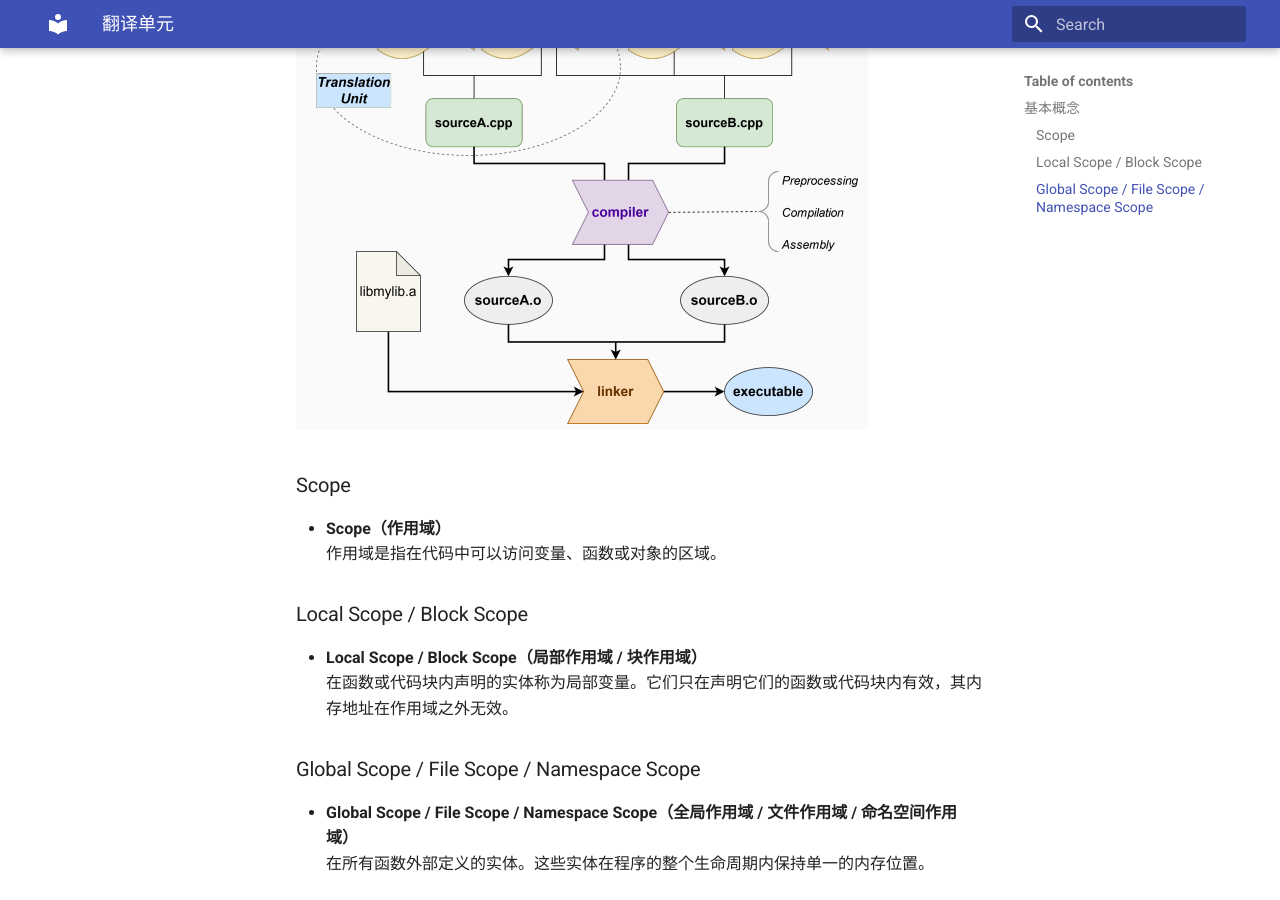
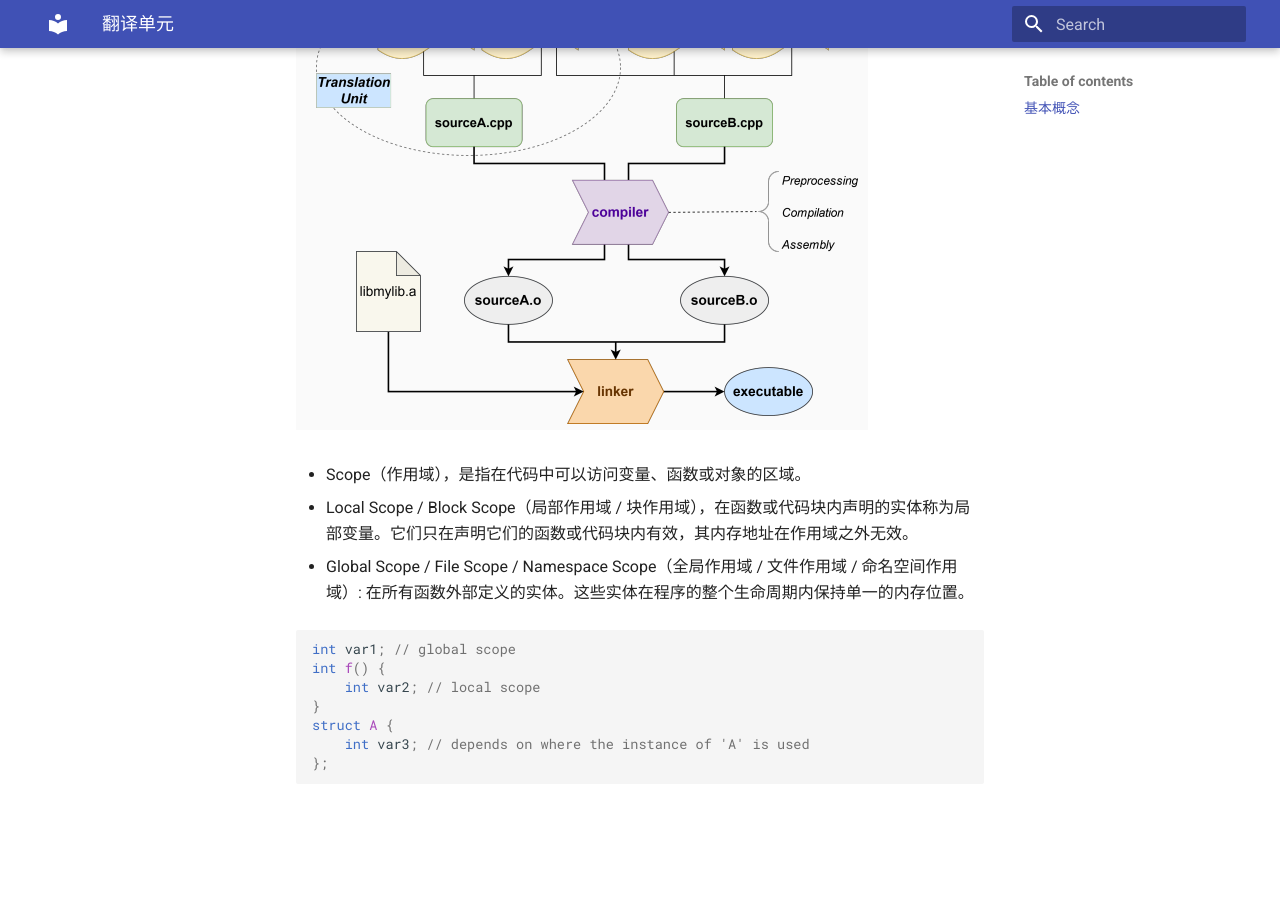
Before and after one commit to ymma98/technotes, an MkDocs documentation site: the page built from docs/cpp/翻译单元.md, in a window 1280 px wide and 900 px high, scrolled down 591 px. Built offline with MkDocs 1.6.1 and Material for MkDocs 9.7.7, drawn with Linux system fonts in a browser that asks for light colours; after the commit the page ends 1399 px from its top, so only the background shows below that.

Commit message:
docs/cpp/翻译单元.md updated from https://stackedit.cn/

````diff
--- a/docs/cpp/翻译单元.md
+++ b/docs/cpp/翻译单元.md
@@ -13,20 +13,27 @@
 ![输入图片说明](./imgs/2024-07/iUspa7o9cJJXjhej.png)
 
 
-### Scope
 
--   **Scope（作用域）**
-    作用域是指在代码中可以访问变量、函数或对象的区域。
+* Scope（作用域），是指在代码中可以访问变量、函数或对象的区域。
 
-### Local Scope / Block Scope
 
--   **Local Scope / Block Scope（局部作用域 / 块作用域）**
-    在函数或代码块内声明的实体称为局部变量。它们只在声明它们的函数或代码块内有效，其内存地址在作用域之外无效。
+-   Local Scope / Block Scope（局部作用域 / 块作用域），在函数或代码块内声明的实体称为局部变量。它们只在声明它们的函数或代码块内有效，其内存地址在作用域之外无效。
 
-### Global Scope / File Scope / Namespace Scope
 
--   **Global Scope / File Scope / Namespace Scope（全局作用域 / 文件作用域 / 命名空间作用域）**
-    在所有函数外部定义的实体。这些实体在程序的整个生命周期内保持单一的内存位置。
+-   Global Scope / File Scope / Namespace Scope（全局作用域 / 文件作用域 / 命名空间作用域）: 在所有函数外部定义的实体。这些实体在程序的整个生命周期内保持单一的内存位置。
+
+```cpp
+int var1; // global scope
+int f() {
+	int var2; // local scope
+}
+struct A {
+	int var3; // depends on where the instance of 'A' is used
+};
+```
+
+
+
 <!--stackedit_data:
-eyJoaXN0b3J5IjpbLTIwMTUzODQ4NDMsMTc1MjI5MzczXX0=
+eyJoaXN0b3J5IjpbLTE5MDUxMjAzNTIsMTc1MjI5MzczXX0=
 -->
````
